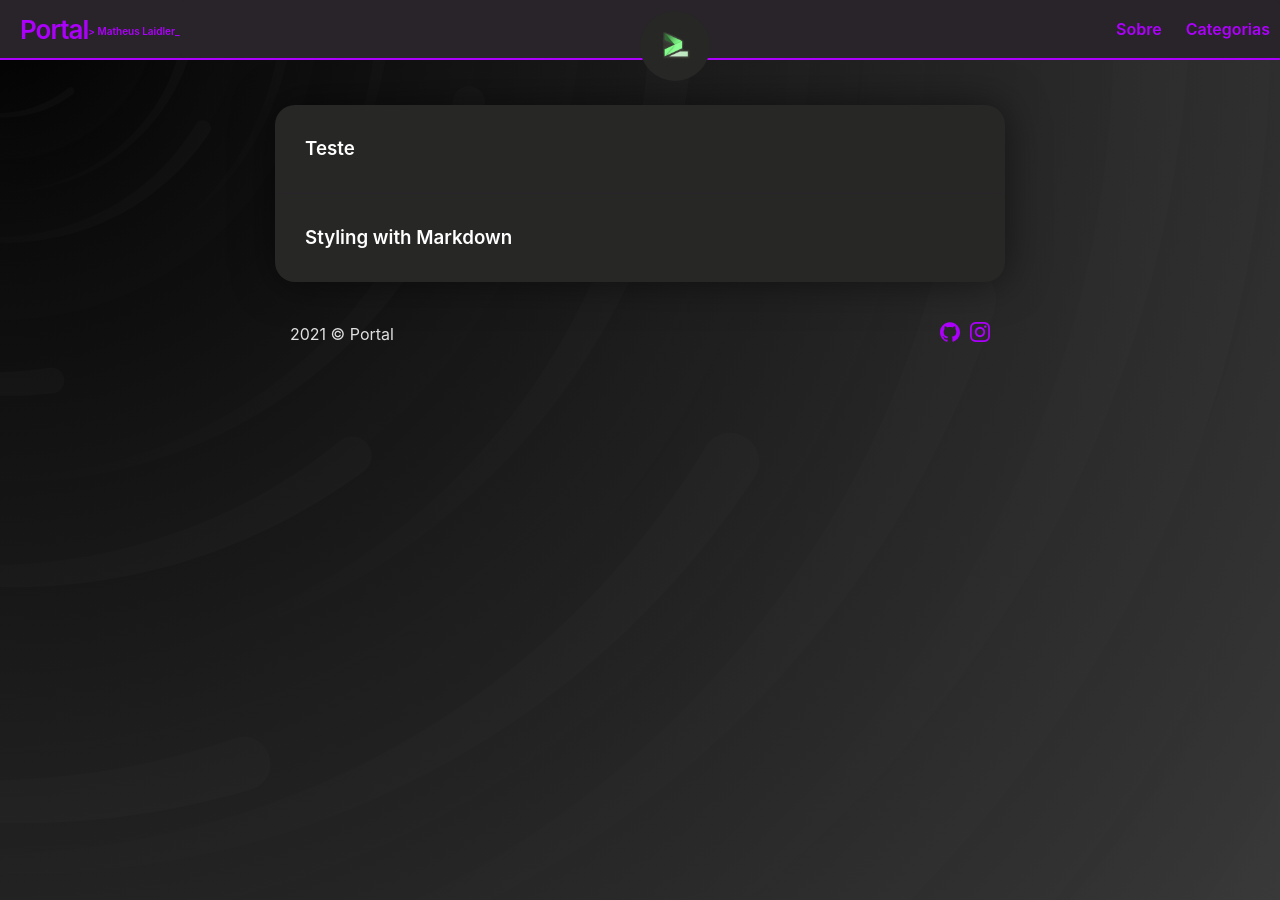
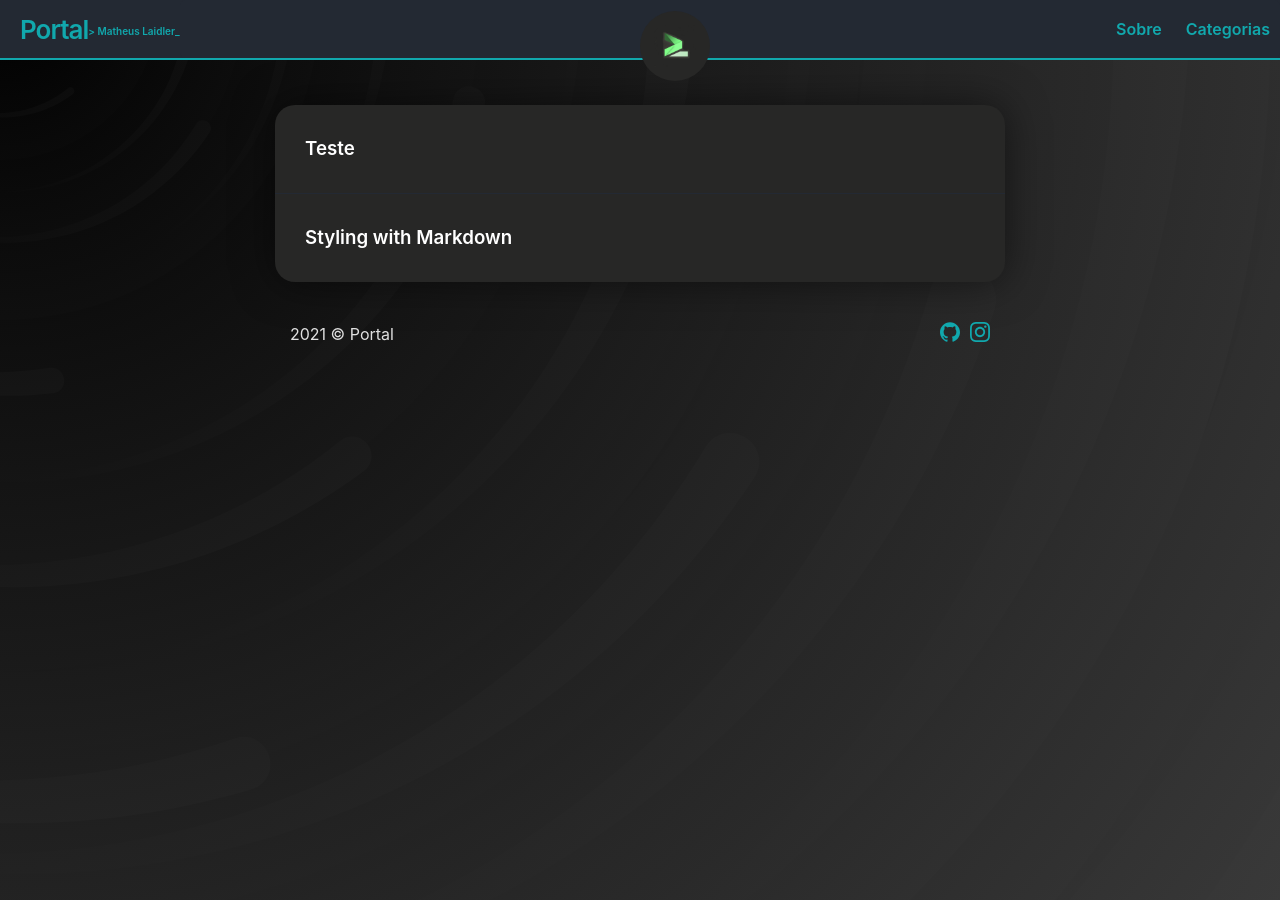
Before and after one commit to matheuslaidler/WayOfSec-Welcome-Theme, a Jekyll site: the page built from index.md, in a window 1280 px wide. Built offline with Jekyll 4.4.1, drawn with Linux system fonts in a browser that asks for light colours.

Commit message:
Update leaf.scss

```diff
--- a/_sass/leaf.scss
+++ b/_sass/leaf.scss
@@ -6,8 +6,8 @@ $base-font-color: #e0e0e0;
 $small-font-size:  $base-font-size * 0.875 !default;
 $base-line-height: 1.5 !default;
 
-$theme-color: #ad00fc;
-$header-color: #282429;
+$theme-color: #11a8ad;
+$header-color: #232933;
 
 $spacing-unit:     30px !default;
 
```
